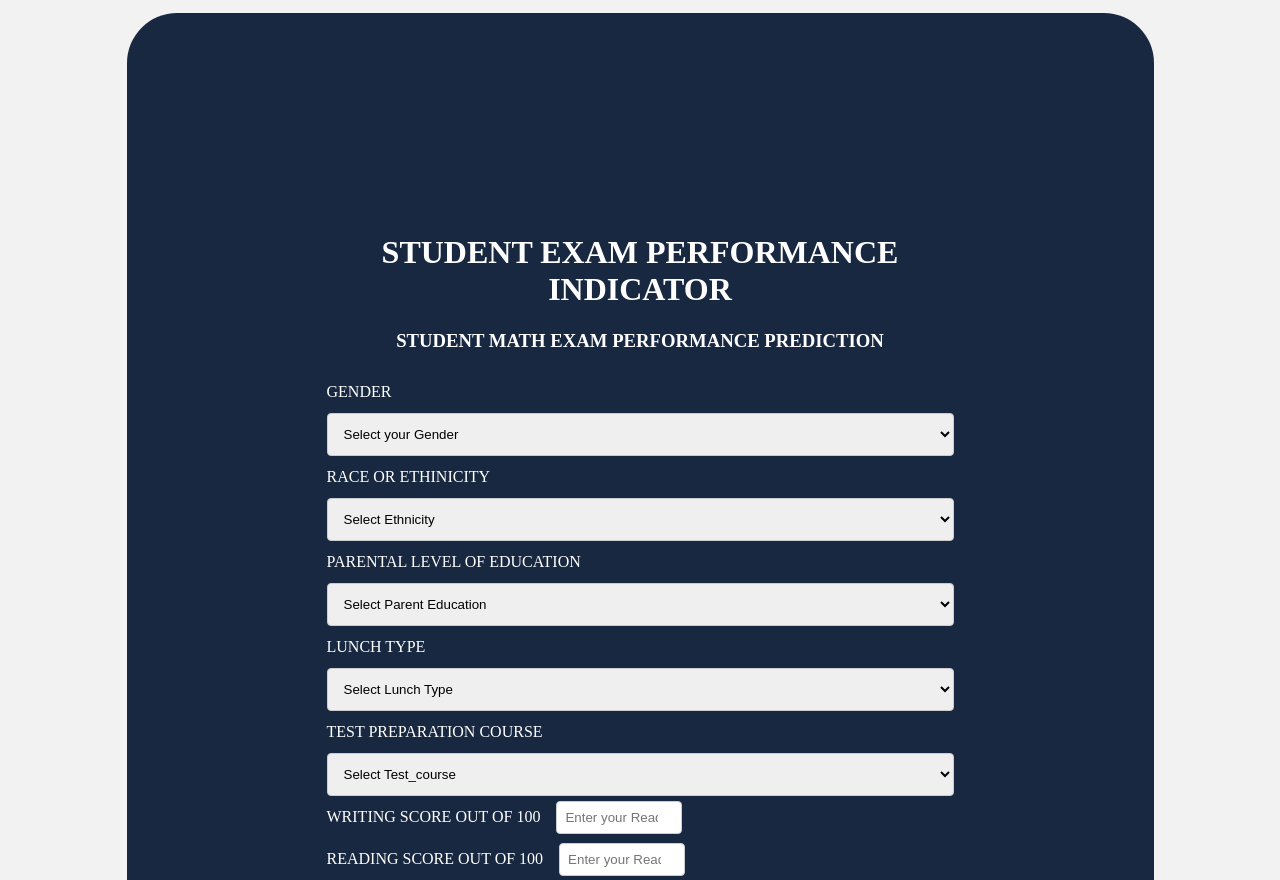
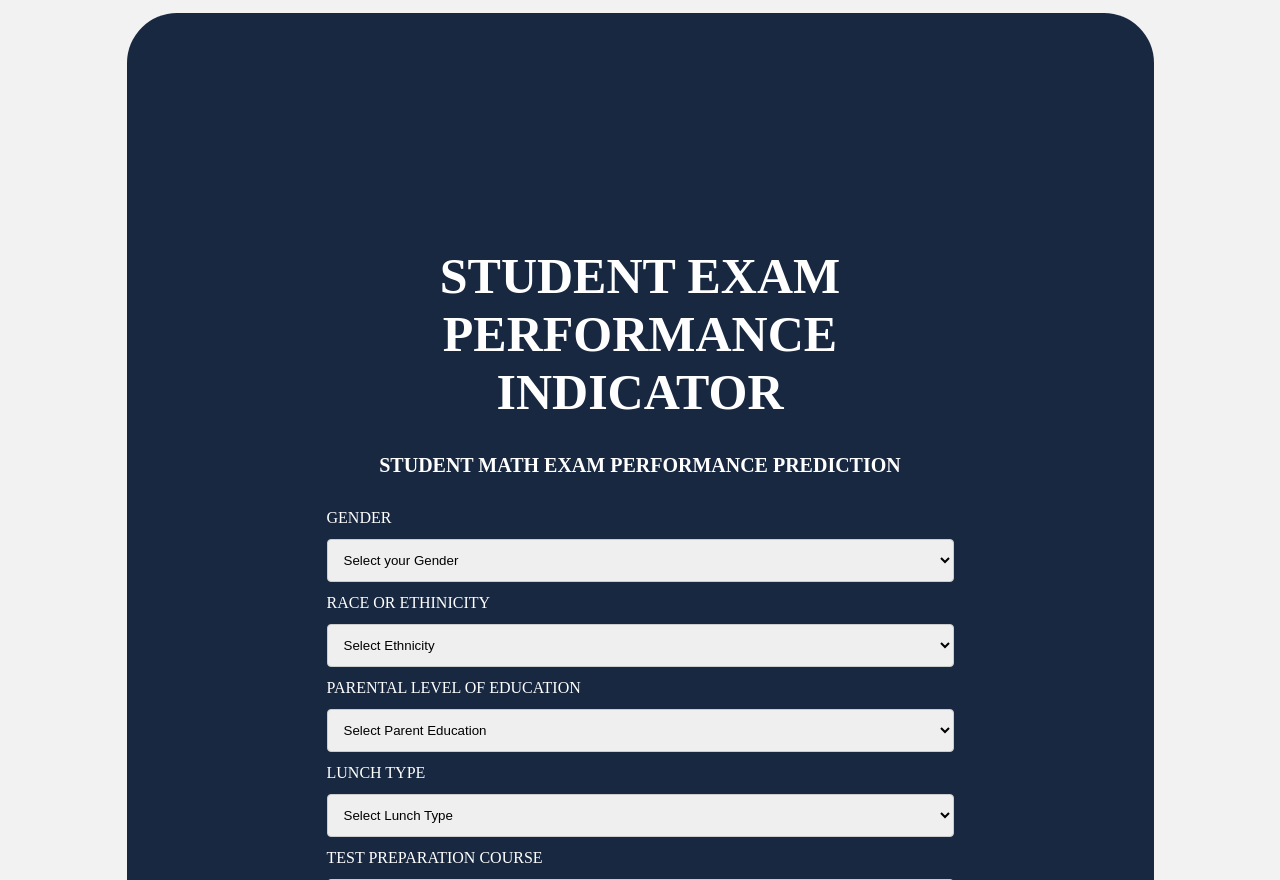
Before and after one commit to MikiDagi/ml-project, a Python web app: template templates/home.html in a window 1280 px wide. Shown: the top 880 px of the page. Run offline with Jinja, Linux system fonts and the light colour scheme; the template is opened without the code that fills it, so the values that code supplies are empty.

Commit message:
home.html

```diff
--- a/templates/home.html
+++ b/templates/home.html
@@ -1,9 +1,9 @@
 <html>
     <head>
         <style>
-            h1{color:white;text-align:center}
+            h1{color:white;text-align:center;font-size:50px; }
             h2{color:white;}
-            h3{color:white;text-align:center}
+            h3{color:white;text-align:center;font-size:20px}
             body{border-radius: 10px;
                 background-color: #f2f2f2;
                 padding: 5px;}
```
